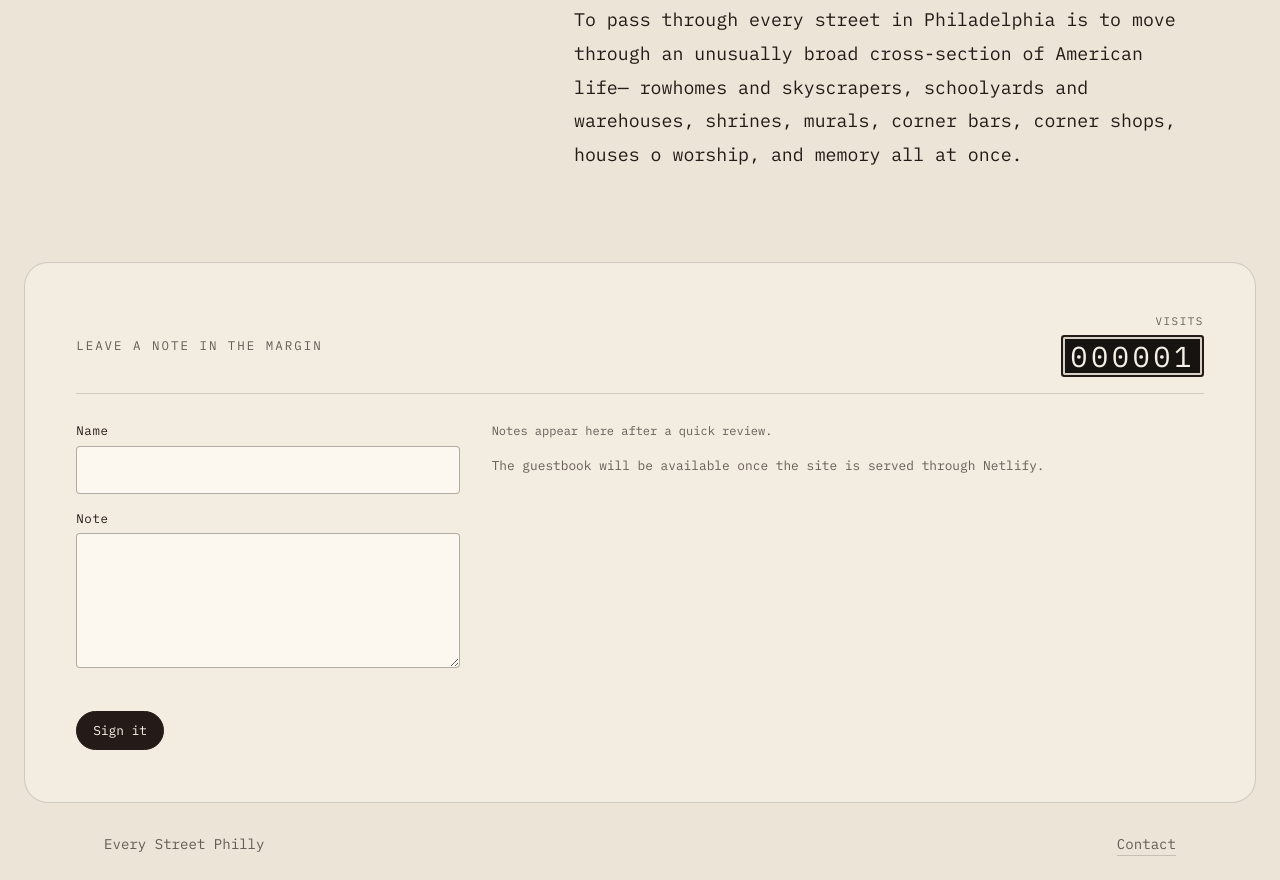
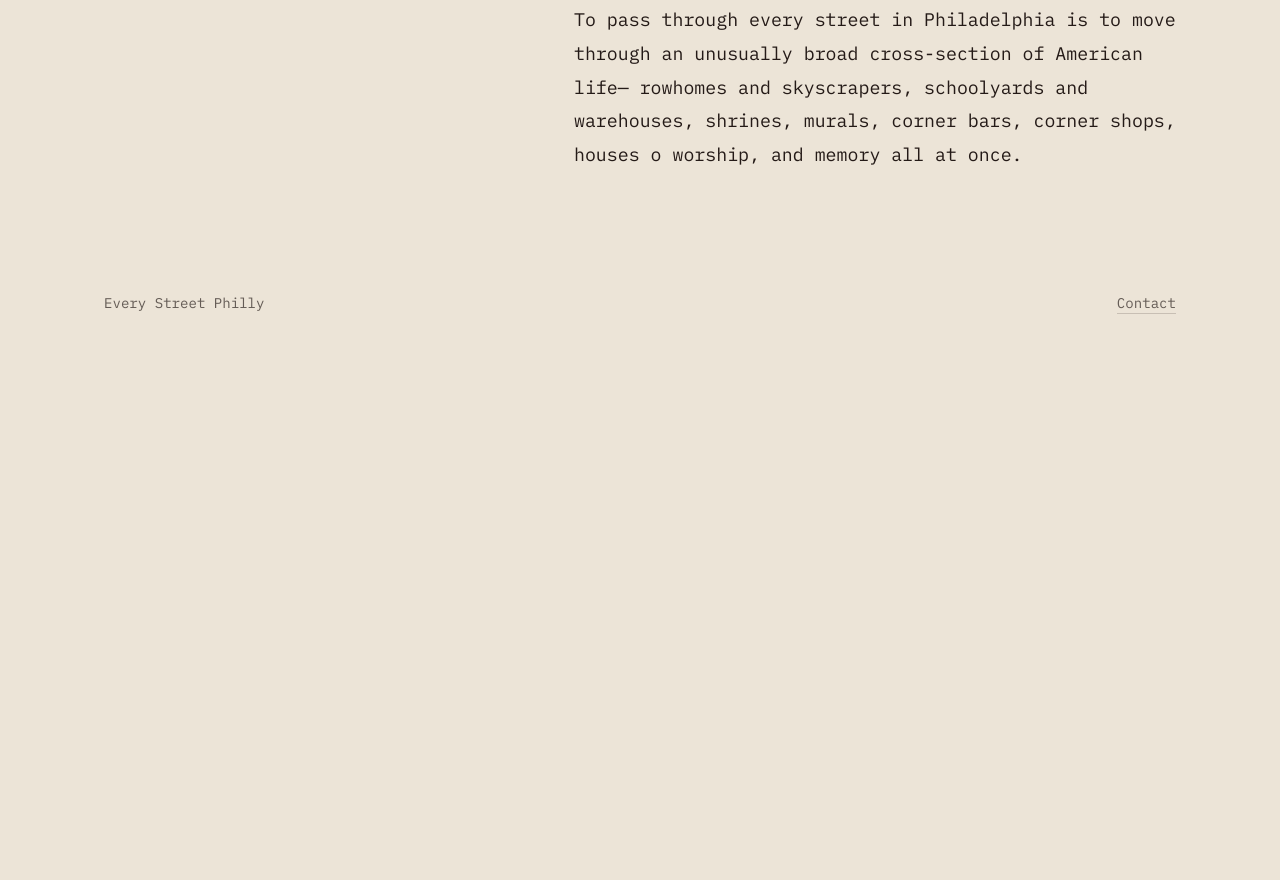
Before and after one commit to bummings/everystreetphilly, a website: page index.html in a window 1280 px wide. Shown: the part 1438-2318 px from the top of the page. After the commit the page ends 1776 px from the top, so only its background shows below. Drawn offline with nearby package versions, Linux system fonts and the light colour scheme; no server answers.

```diff
--- a/index.html
+++ b/index.html
@@ -45,28 +45,6 @@
         </div>
       </section>
 
-      <section class="guestbook journal-guestbook" aria-label="Guestbook">
-        <div class="guestbook-heading">
-          <div><p class="eyebrow">leave a note in the margin</p></div>
-          <div class="visit-counter" aria-label="Local visit counter">
-            <span class="counter-label">visits</span>
-            <output id="visit-count" class="counter-digits">000000</output>
-          </div>
-        </div>
-        <div class="guestbook-grid">
-          <form id="guestbook-form" class="guestbook-form">
-            <label>Name<input id="guest-name" name="name" type="text" maxlength="40" required autocomplete="name" /></label>
-            <label>Note<textarea id="guest-message" name="message" rows="5" maxlength="500" required></textarea></label>
-            <div class="guestbook-honeypot" aria-hidden="true"><label>Leave this field empty<input name="website" type="text" tabindex="-1" autocomplete="off" /></label></div>
-            <p id="guestbook-status" class="form-status" aria-live="polite"></p>
-            <button type="submit">Sign it</button>
-          </form>
-          <div class="guestbook-notes">
-            <p class="guestbook-note">Notes appear here after a quick review.</p>
-            <ol id="guestbook-entries" class="guestbook-entries" aria-live="polite"></ol>
-          </div>
-        </div>
-      </section>
     </main>
     <footer class="site-footer"><p>Every Street Philly</p><a href="mailto:hello@everystreetphilly.com">Contact</a></footer>
     <script src="script.js"></script>
--- a/script.js
+++ b/script.js
@@ -1,7 +1,3 @@
-const STORAGE_KEYS = {
-  visits: "every-street-philly-visit-count",
-};
-
 const initializeRunMap = async () => {
   const status = document.querySelector("#map-status");
 
@@ -220,6 +216,8 @@ window.addEventListener("DOMContentLoaded", () => {
   initializeRunMap();
 
   const form = document.querySelector("#guestbook-form");
+  if (!form) return;
+
   const entriesList = document.querySelector("#guestbook-entries");
   const status = document.querySelector("#guestbook-status");
   const counter = document.querySelector("#visit-count");
@@ -277,8 +275,8 @@ window.addEventListener("DOMContentLoaded", () => {
     }
   };
 
-  const visits = Number(localStorage.getItem(STORAGE_KEYS.visits) ?? 0) + 1;
-  localStorage.setItem(STORAGE_KEYS.visits, String(visits));
+  const visits = Number(localStorage.getItem("every-street-philly-visit-count") ?? 0) + 1;
+  localStorage.setItem("every-street-philly-visit-count", String(visits));
   counter.value = String(visits).padStart(6, "0");
 
   let submitting = false;
--- a/variation.css
+++ b/variation.css
@@ -164,6 +164,8 @@
 .map-launch-copy { max-width: 42rem; }
 .map-launch-copy > p:last-child { max-width: 34rem; color: var(--muted); line-height: 1.65; }
 .map-launch-copy h2 { margin: 0.35rem 0 0.8rem; font-size: clamp(2rem, 3.5vw, 3.7rem); }
-.map-open-link { display: inline-flex; align-items: center; gap: 0.7rem; flex: none; padding: 0.9rem 1.15rem; border: 1px solid var(--text); border-radius: 999px; color: var(--text); font-family: "IBM Plex Mono", monospace; font-size: 0.78rem; text-decoration: none; transition: background 160ms ease, color 160ms ease, transform 160ms ease; }
-.map-open-link:hover { transform: translateY(-2px); background: var(--text); color: var(--bg); }
+.map-open-link { display: inline-flex; align-items: center; gap: 0.7rem; flex: none; padding: 1rem 1.35rem; border: 1px solid #b44b24; border-radius: 999px; background: #b44b24; box-shadow: 0 8px 18px rgba(36, 26, 23, 0.16); color: #fff8ef; font-family: "IBM Plex Mono", monospace; font-size: 0.86rem; font-weight: 600; text-decoration: none; transition: background 160ms ease, border-color 160ms ease, box-shadow 160ms ease, color 160ms ease, transform 160ms ease; }
+.map-open-link:hover { transform: translateY(-2px); border-color: #963916; background: #963916; box-shadow: 0 12px 24px rgba(36, 26, 23, 0.22); color: #fff8ef; }
+.map-open-link:focus-visible { outline: 3px solid var(--text); outline-offset: 4px; }
+.map-open-link:active { transform: translateY(0); }
 @media (max-width: 700px) { .map-ledger.map-launch { align-items: flex-start; flex-direction: column; min-height: 0; } }
```
Also changed, not shown: HANDOFF.md (+9 -4 lines), README.md.
